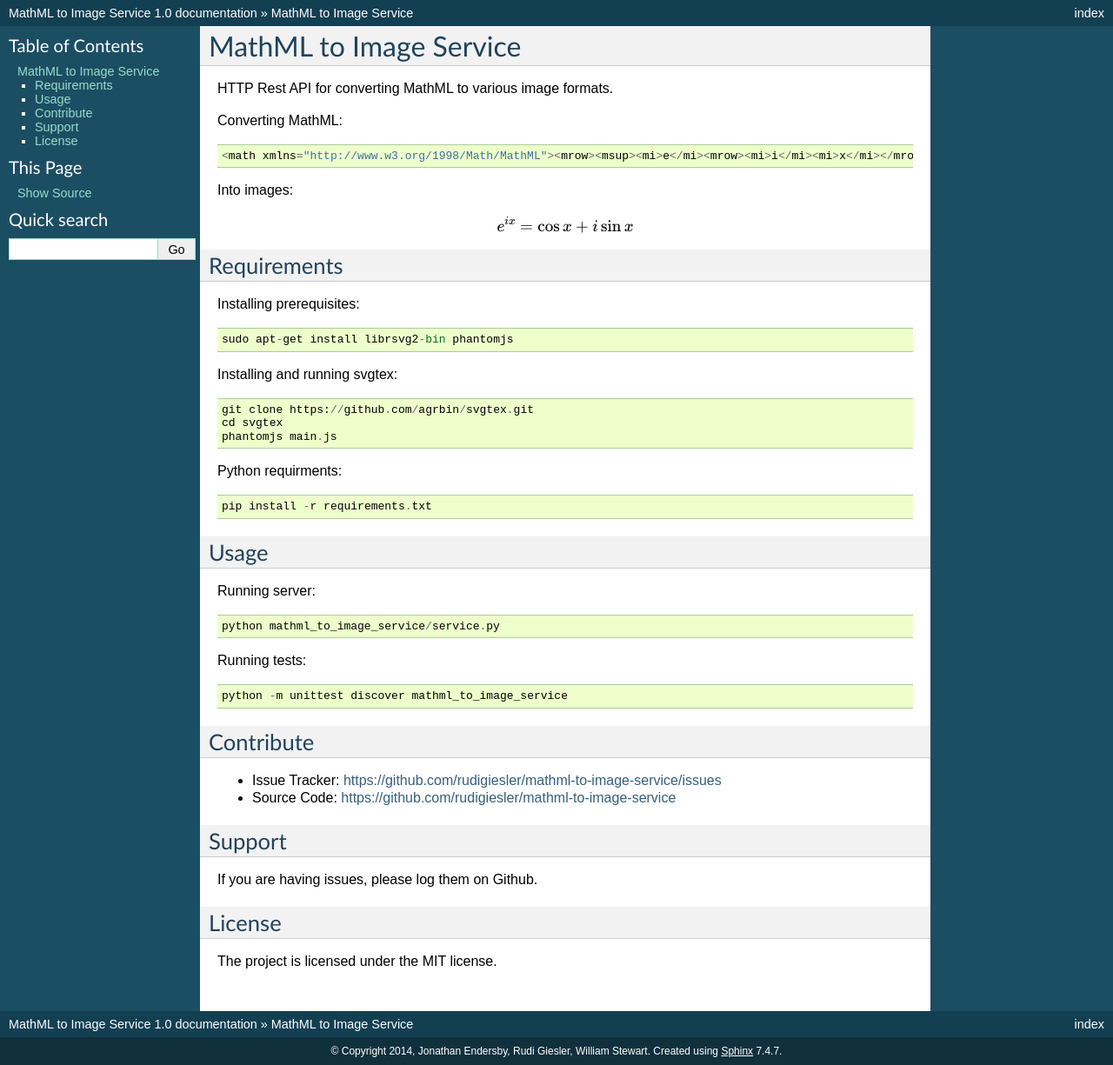
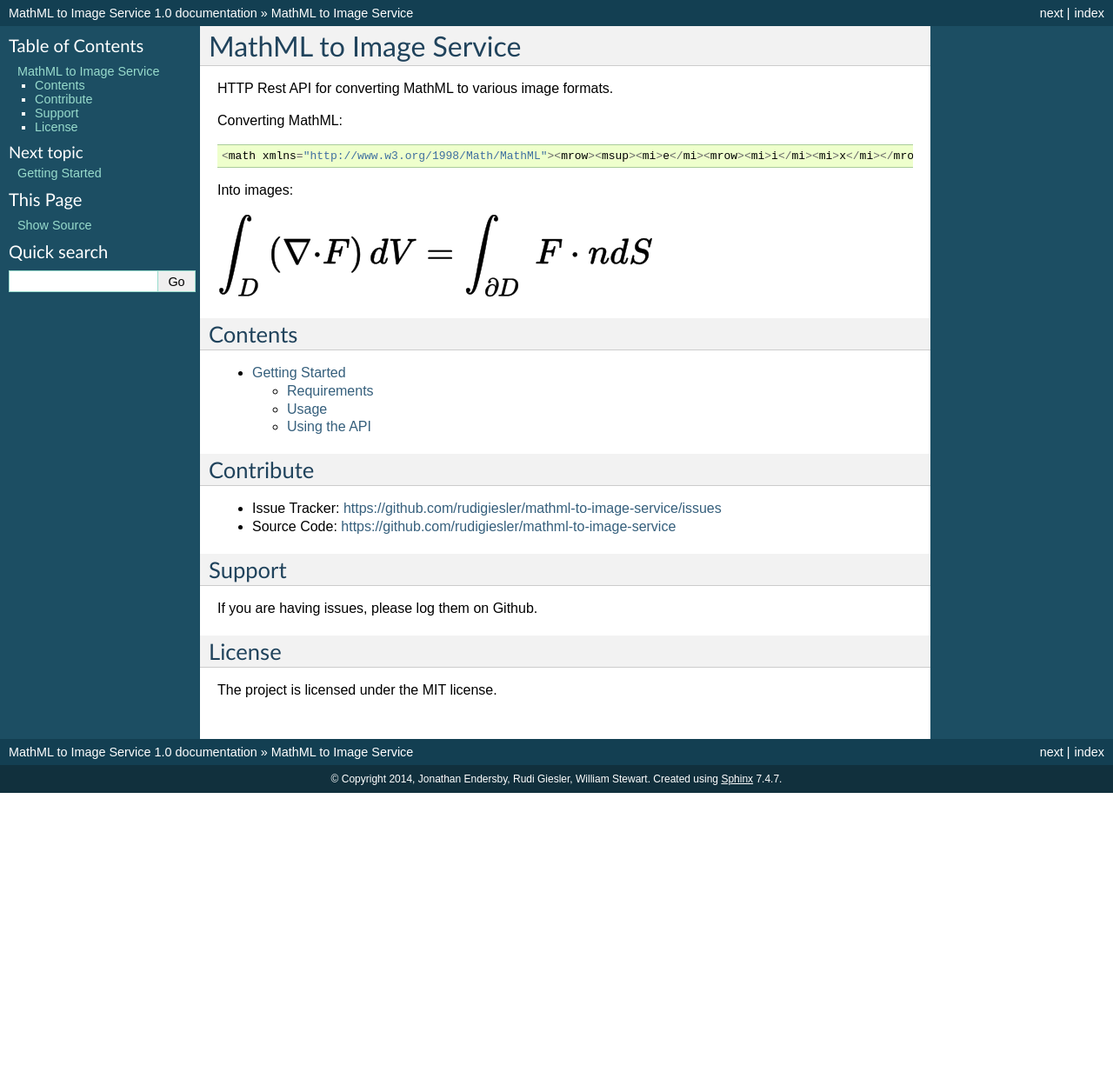
Before and after one commit to rudigiesler/mathml-to-image-service, a Sphinx documentation site: the page built from docs/index.rst, in a window 1280 px wide. Shown: the whole page at 87% size. Built offline with Sphinx 7.4.7, drawn with Linux system fonts in a browser that asks for light colours; after the commit the page ends 912 px from its top, so only the background shows below that.

Commit message:
Add some more basic docs for usage

```diff
--- a/docs/index.rst
+++ b/docs/index.rst
@@ -9,40 +9,15 @@
 
 Into images:
 
-.. math::
-    :nowrap:
+.. image:: _static/Example.gif
 
-    \begin{equation}
-        e^{ix} = \cos x + i\sin x
-    \end{equation}
+Contents
+--------
 
-Requirements
-------------
+.. toctree::
+   :maxdepth: 2
 
-Installing prerequisites::
-
-    sudo apt-get install librsvg2-bin phantomjs
-
-Installing and running svgtex::
-
-    git clone https://github.com/agrbin/svgtex.git
-    cd svgtex
-    phantomjs main.js
-
-Python requirments::
-
-    pip install -r requirements.txt
-
-Usage
------
-
-Running server::
-
-    python mathml_to_image_service/service.py
-
-Running tests::
-
-    python -m unittest discover mathml_to_image_service
+   getting_started
 
 Contribute
 ----------
```
Also changed, not shown: docs/getting_started.rst (added, +75 -0 lines), docs/_static/Example.gif (added), docs/_static/Example2.gif (added).
